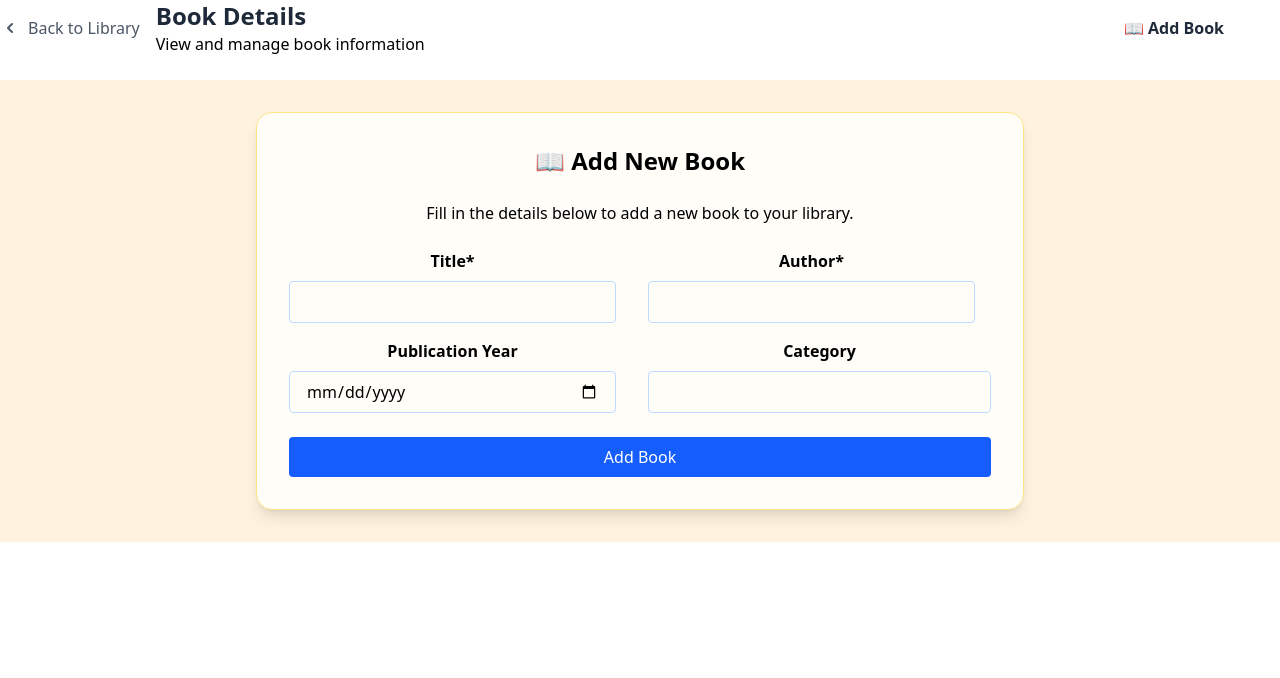
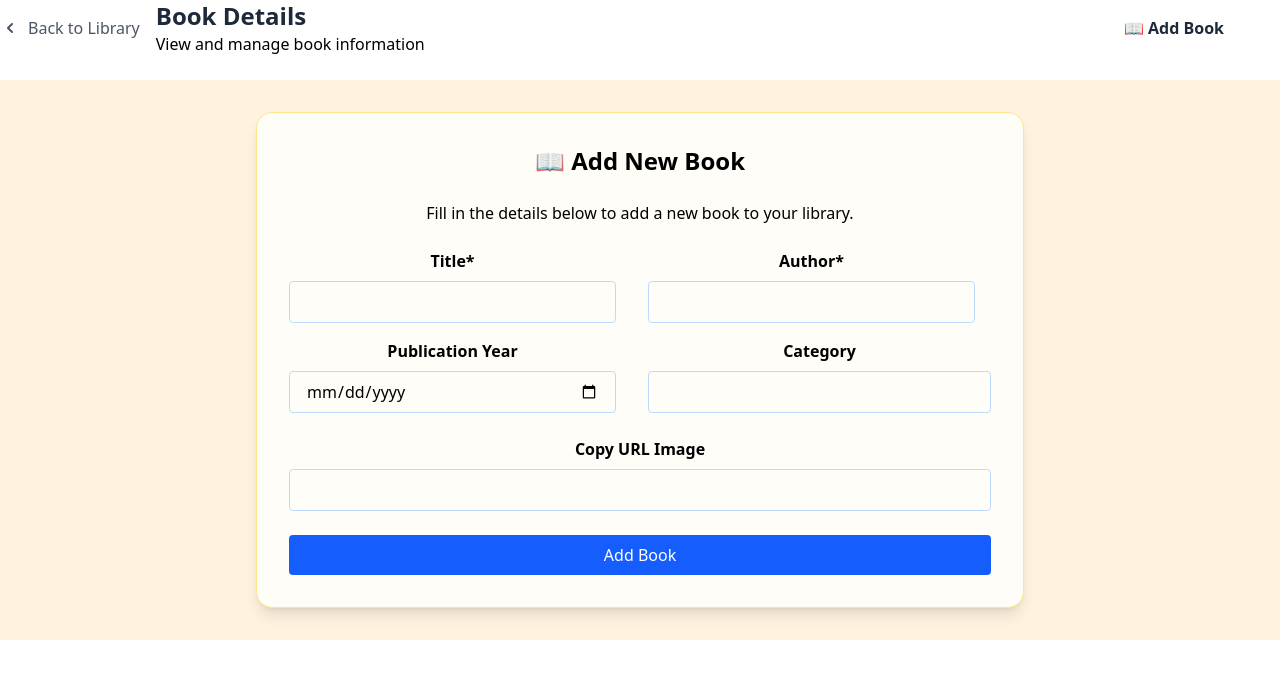
Before and after one commit to TopTier5/Bookie-App, a React (Vite) app: page /addbook in a window 1280 px wide. Shown: the top 678 px of the page. Built offline with nearby package versions, Linux system fonts and the light colour scheme; no server answers.

Commit message:
url added

```diff
--- a/src/pages/AddBook.jsx
+++ b/src/pages/AddBook.jsx
@@ -101,7 +101,17 @@ export default function AddBook() {
                                     className="w-full border border-blue-200 rounded px-4 py-2"
                                 />
                             </div>
-                        </div>
+
+                            </div>
+
+                         <div className="w-120%">
+                                <label className="block mb-2 font-bold text-black">Copy URL Image</label>
+                                <input
+                                    type="text"
+                                    name="image"
+                                    className="w-full border border-blue-200 rounded px-4 py-2"
+                                />
+                            </div>
 
 
 
```
